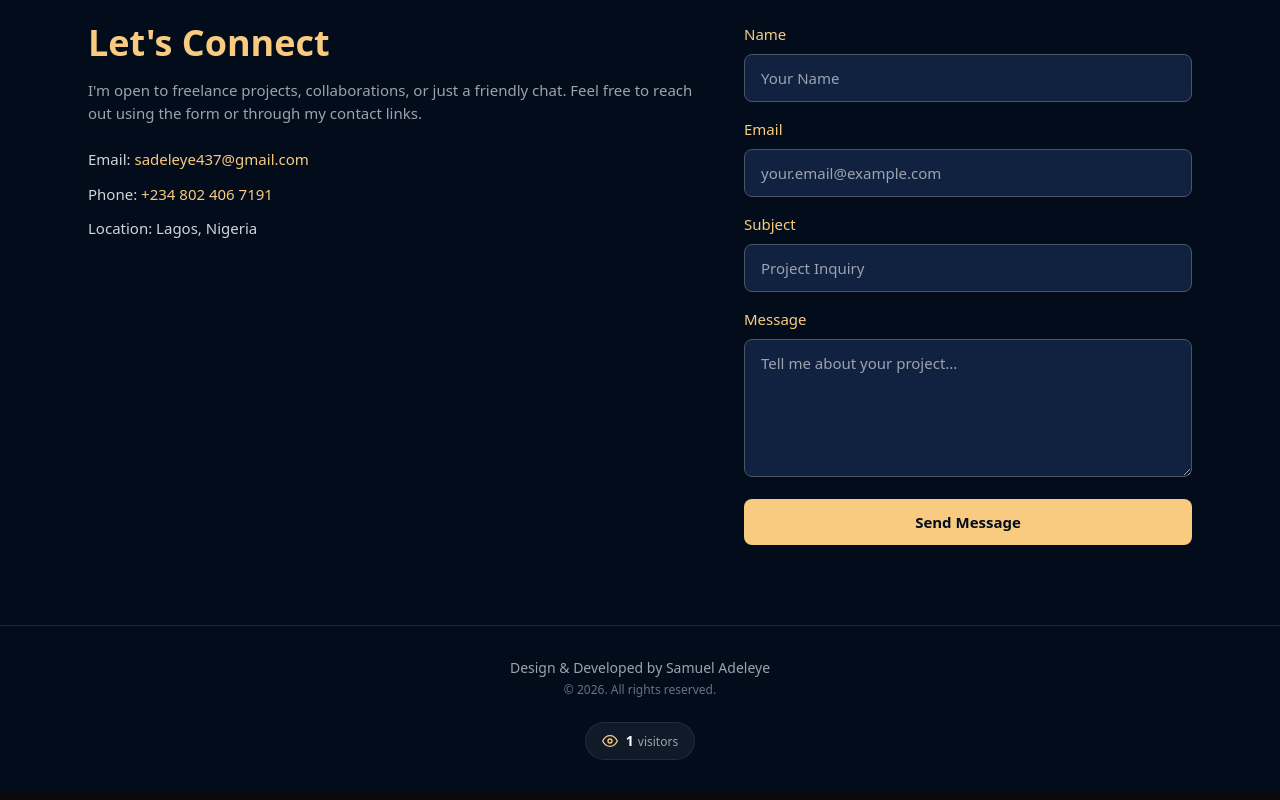
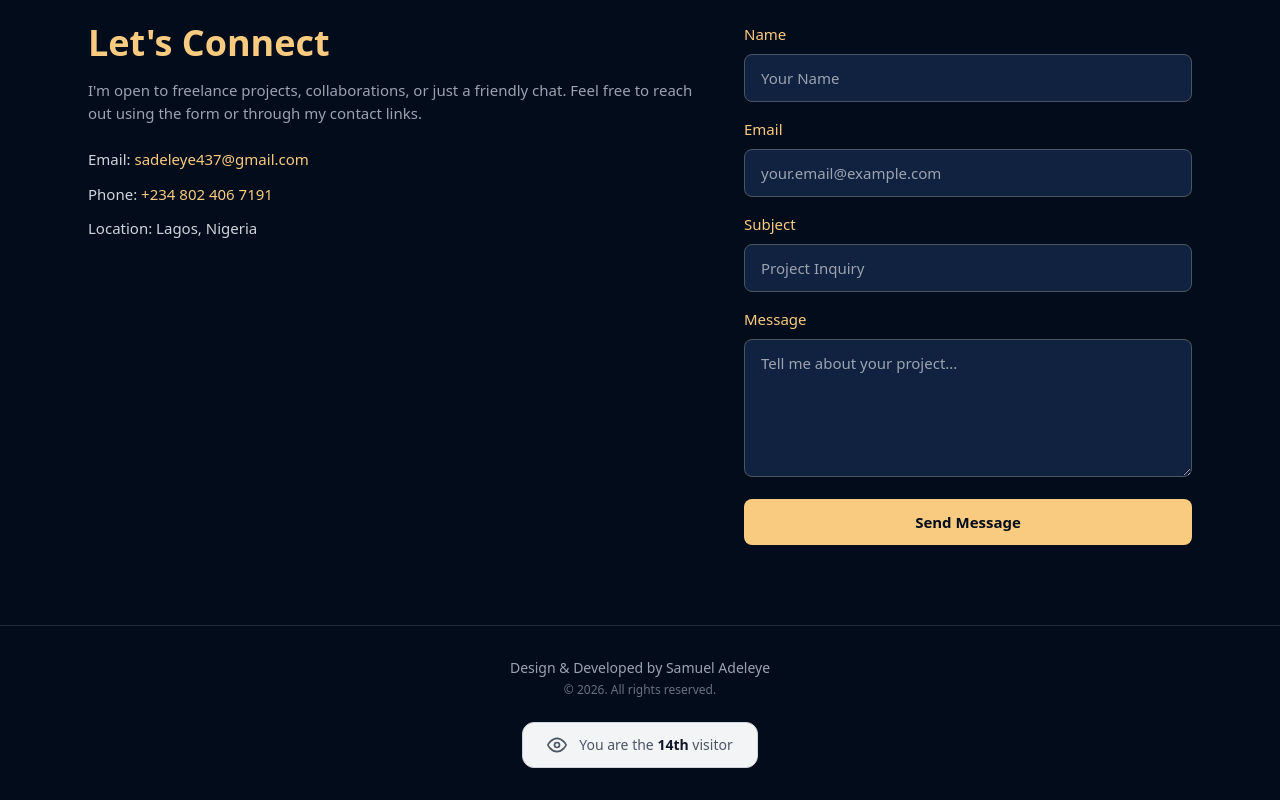
Before and after one commit to SamStickz/my_portfolio, a React (Vite) app: page / in a window 1280 px wide. Shown: the part 6430-7230 px from the top of the page. Built offline with nearby package versions, Linux system fonts and the light colour scheme.

Commit message:
counter fixed

```diff
--- a/src/components/VisitorCounter.jsx
+++ b/src/components/VisitorCounter.jsx
@@ -1,66 +1,29 @@
-import { useState, useEffect } from "react";
 import { FiEye } from "react-icons/fi";
 
 function VisitorCounter() {
-  const [visitorCount, setVisitorCount] = useState(0);
-  const [loading, setLoading] = useState(true);
+  // Update this number manually as you get more visitors
+  const visitorCount = 14;
 
-  useEffect(() => {
-    // Get visitor count from localStorage or initialize
-    const getVisitorCount = () => {
-      const stored = localStorage.getItem("portfolioVisitors");
-      if (stored) {
-        const data = JSON.parse(stored);
-        return data.count;
-      }
-      return 0;
-    };
-
-    // Increment visitor count
-    const incrementVisitor = () => {
-      const lastVisit = localStorage.getItem("lastVisit");
-      const now = new Date().getTime();
-
-      // Only increment if it's been more than 24 hours since last visit
-      if (!lastVisit || now - parseInt(lastVisit) > 24 * 60 * 60 * 1000) {
-        const currentCount = getVisitorCount();
-        const newCount = currentCount + 1;
-
-        localStorage.setItem(
-          "portfolioVisitors",
-          JSON.stringify({ count: newCount }),
-        );
-        localStorage.setItem("lastVisit", now.toString());
-
-        return newCount;
-      }
-
-      return getVisitorCount();
-    };
-
-    // Simulate a small delay for realism
-    setTimeout(() => {
-      const count = incrementVisitor();
-      setVisitorCount(count);
-      setLoading(false);
-    }, 500);
-  }, []);
-
-  // Format number with commas
-  const formatNumber = (num) => {
-    return num.toString().replace(/\B(?=(\d{3})+(?!\d))/g, ",");
+  // Get ordinal suffix (1st, 2nd, 3rd, etc.)
+  const getOrdinal = (num) => {
+    const s = ["th", "st", "nd", "rd"];
+    const v = num % 100;
+    return num + (s[(v - 20) % 10] || s[v] || s[0]);
   };
 
   return (
-    <div className="inline-flex items-center gap-2 bg-gray-800/50 dark:bg-gray-800/50 light:bg-gray-200/50 backdrop-blur-sm px-4 py-2 rounded-full border border-gray-700/50 dark:border-gray-700/50 light:border-gray-300/50">
-      <FiEye className="text-[#f9cb80]" size={16} />
-      <div className="flex items-baseline gap-1">
-        <span className="text-sm font-semibold text-white dark:text-white light:text-gray-900">
-          {loading ? "..." : formatNumber(visitorCount)}
-        </span>
-        <span className="text-xs text-gray-400 dark:text-gray-400 light:text-gray-600">
-          visitors
-        </span>
+    <div className="bg-gray-100 dark:bg-gray-800/50 light:bg-gray-200/90 backdrop-blur-sm px-6 py-3 rounded-xl border border-gray-300 dark:border-gray-700/50">
+      <div className="flex items-center gap-3">
+        <FiEye className="text-gray-600 dark:text-[#f9cb80]" size={20} />
+        <div>
+          <p className="text-sm text-gray-600 dark:text-gray-400 light:text-gray-600">
+            You are the{" "}
+            <span className="font-bold text-gray-900 dark:text-white">
+              {getOrdinal(visitorCount)}
+            </span>{" "}
+            visitor
+          </p>
+        </div>
       </div>
     </div>
   );
```
